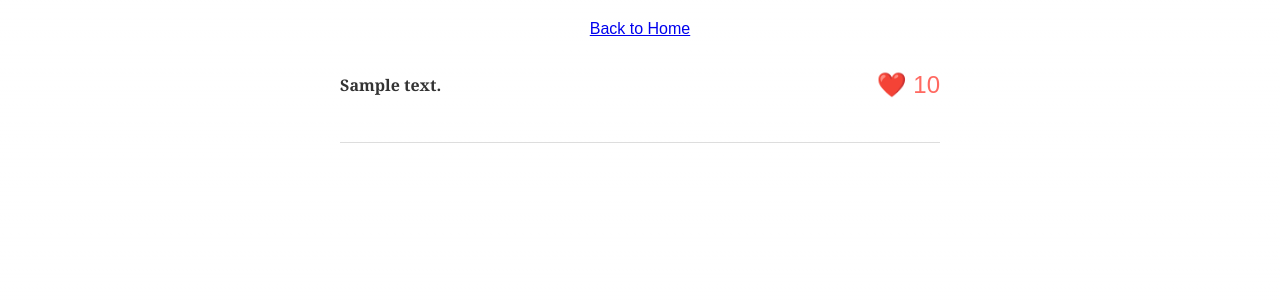
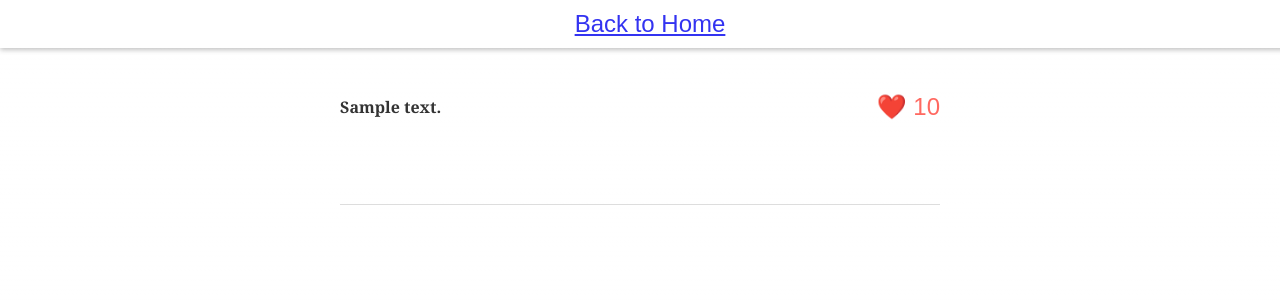
Before and after one commit to herrfz/weddingphotos, a Flask app: template templates/gallery.html in a window 1280 px wide. Shown: the top 300 px of the page. Run offline with Flask 3, Linux system fonts and the light colour scheme; the template is opened without the code that fills it: most values are stand-ins (such as "Sample title", 1, 10 or a date in 2020); some libraries are stand-ins or nearby versions.

Commit message:
gallery home link stays on top

```diff
--- a/static/style.css
+++ b/static/style.css
@@ -5,6 +5,21 @@
     margin: 0;
     padding: 0;
     text-align: center;
+}
+
+.fixed-header {
+    position: fixed;
+    top: 0;
+    left: 0;
+    width: 100%;
+    padding: 10px;
+    text-align: center;
+    font-size: 24px;
+    background: #fff;
+    opacity: 0.8;
+    z-index: 1000;
+    box-shadow: 0 2px 5px rgba(0, 0, 0, 0.3);
+    /* Adds a shadow for better visibility */
 }
 
 .container {
@@ -46,7 +61,7 @@
 }
 
 .gallery-item {
-    margin: 20px 0;
+    margin: 60px 0;
     padding-bottom: 10px;
 }
 
--- a/templates/gallery.html
+++ b/templates/gallery.html
@@ -11,7 +11,7 @@
 
 <body>
     <div class="container">
-        <a href="{{ url_for('index') }}">Back to Home</a>
+        <a href="{{ url_for('index') }}" class="fixed-header">Back to Home</a>
         {% for task in tasks %}
         <div class="gallery-item">
             {% if task.media.lower().endswith(('png', 'jpg', 'jpeg', 'gif')) %}
```
